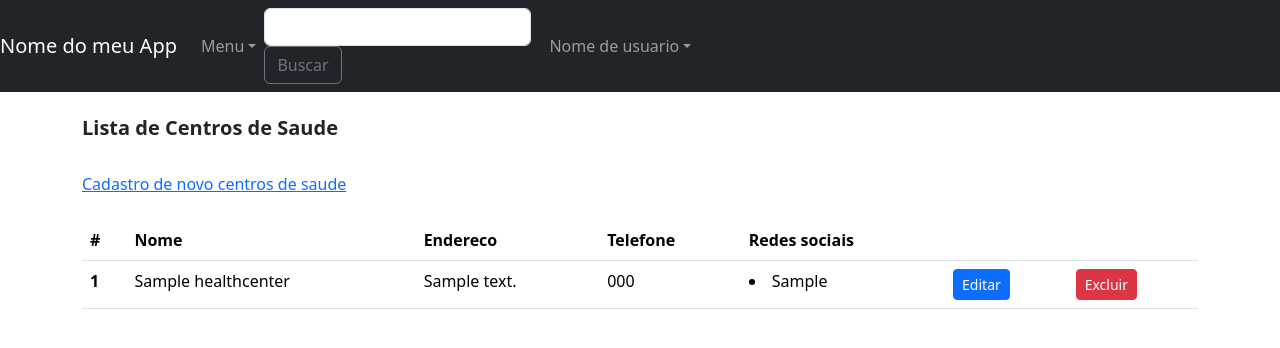
After one commit to anleaes/2023-02-UDWMJ-GRUPO-03, a Django app: page /centros_de_saude/ in a window 1280 px wide. The commit adds this page. Shown: the top 348 px of the page. Run offline with Django 4.2, Linux system fonts and the light colour scheme; tables that the repository leaves empty hold one stand-in row (values such as "Sample post"); some libraries are stand-ins or nearby versions.

Commit message:
Implementação list

```diff
--- a/vacinaapp/templates/base.html
+++ b/vacinaapp/templates/base.html
@@ -21,7 +21,7 @@
                 <li class="nav-item dropdown">
                     <a class="nav-link dropdown-toggle" href="#" id="dropdown05" data-toggle="dropdown" aria-haspopup="true" aria-expanded="false">Menu</a>
                     <div class="dropdown-menu" aria-labelledby="dropdown05">
-                        <a class="dropdown-item" href="#">Clientes</a>
+                        <a class="dropdown-item" href="{% url 'healthcenters:list_healthcenters' %}">Centros de Saude</a>
                         <a class="dropdown-item" href="{% url 'professionals:list_professionals' %}">Profissionais</a>
                         <a class="dropdown-item" href="{% url 'patients:list_patients' %}">Pacientes</a>
                         <a class="dropdown-item" href="#">Pedidos</a>
--- /dev/null
+++ b/vacinaapp/templates/healthcenters/list_healthcenters.html
@@ -0,0 +1,60 @@
+{% extends 'base.html' %}
+
+{% block title %}
+
+    Lista de Centros de Saude - {{ block.super }}
+
+{% endblock title %}
+
+{% block body %}
+
+    <div class="container">
+        <br />
+        <h5><b>Lista de Centros de Saude</b></h5>
+        <div class="row">
+            <div class ="col-md-12">
+                <br />
+                    <a href="{% url 'healthcenters:add_healthcenter' %}">Cadastro de novo centros de saude</a>
+                <br />
+                <br />
+                <table class="table table-hover">
+                <thead>
+                    <tr>
+                    <th scope="col">#</th>
+                    <th scope="col">Nome</th>
+                    <th scope="col">Endereco</th>
+                    <th scope="col">Telefone</th>
+                    <th scope="col">Redes sociais</th>
+                    <th scope="col"></th>
+                    <th scope="col"></th>
+                    </tr>
+                </thead>
+                <tbody>
+                    {% for healthcenter in healthcenters %}
+                        <tr>
+                            <th scope="row">{{ healthcenter.id }}</th>
+                            <td>{{ healthcenter.name }}</td>
+                            <td>{{ healthcenter.address }}</td>
+                            <td>{{ healthcenter.phone }}</td>
+                            <td>
+                                {% for healthcenter_professional in healthcenter_professionals %}
+                                    {% if healthcenter_professional.healthcenter_id == healthcenter.id %}
+                                        <li>{{ healthcenter_professional.professional }}</li>
+                                    {% endif %}
+                                {% endfor %}
+                            </td>
+                            <td>
+                                <a href="{% url 'healthcenters:edit_healthcenter' healthcenter.id %}" class="btn btn-primary btn-sm">Editar</a>
+                            </td>
+                            <td>
+                                <a href="{% url 'healthcenters:delete_healthcenter' healthcenter.id %}" class="btn btn-danger btn-sm ">Excluir</a>
+                            </td>
+                        </tr>
+                    {% endfor %}
+                </tbody>
+                </table>
+            </div>
+        </div>
+    </div>
+
+{% endblock body %}
```
